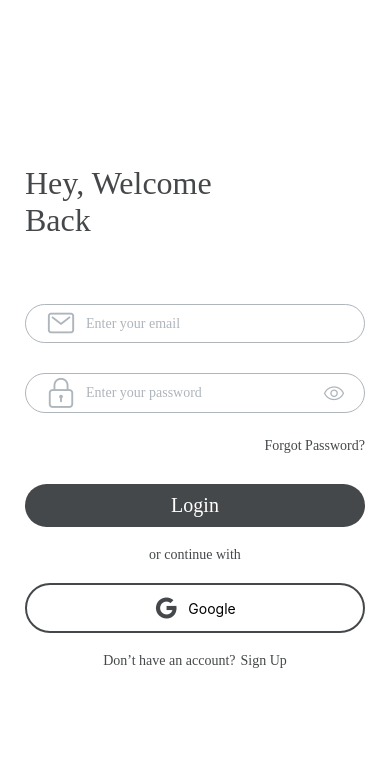
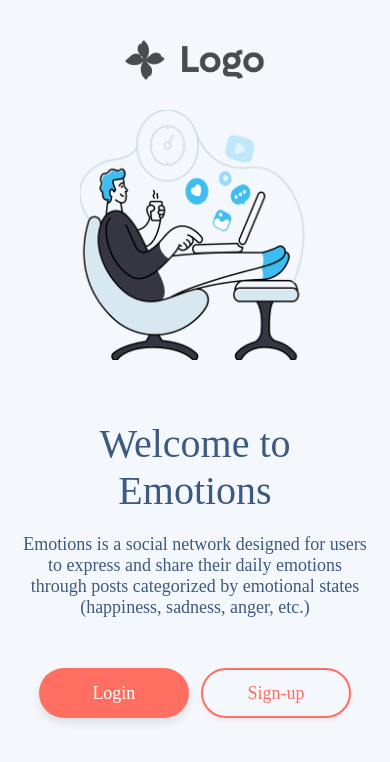
Before and after one commit to Aleu79/Emociones-Emotions, a React Native app: screen /InitScreen in a window 390 px wide. Shown: the top 762 px of the page. Built offline with nearby package versions, Linux system fonts and the light colour scheme.

Commit message:
second commit:auth/ home/

```diff
--- a/src/navigation/StackNavigator.jsx
+++ b/src/navigation/StackNavigator.jsx
@@ -6,6 +6,7 @@ import LogInScreen from '../screens/auth/LogInScreen';
 import RegisterScreen from '../screens/auth/RegisterScreen';
 import HomeScreen from '../screens/home/HomeScreen';
 import ForgotPasswordScreen from '../screens/auth/ForgotPassword';
+import InitScreen from '../screens/home/InitScreen';
 
 const Stack = createStackNavigator();
 
@@ -15,7 +16,7 @@ const StackNavigator = () => {
   useEffect(() => {
     const backAction = () => {
       const currentRoute = navigation.getCurrentRoute().name;
-      if (currentRoute === 'LogInScreen') {
+      if (currentRoute === 'InitScreen') {
         BackHandler.exitApp();
         return true;
       }
@@ -29,7 +30,8 @@ const StackNavigator = () => {
   }, [navigation]);
 
   return (
-    <Stack.Navigator initialRouteName="LogInScreen">
+    <Stack.Navigator initialRouteName="InitScreen">
+      <Stack.Screen name="InitScreen" component={InitScreen} options={{ headerShown: false }} />
       <Stack.Screen name="LogInScreen" component={LogInScreen} options={{ headerShown: false }} />
       <Stack.Screen name="RegisterScreen" component={RegisterScreen} options={{ headerShown: false }} />
       <Stack.Screen name="HomeScreen" component={HomeScreen} options={{ headerShown: false }} />
--- a/src/screens/auth/ForgotPassword.jsx
+++ b/src/screens/auth/ForgotPassword.jsx
@@ -1,7 +1,5 @@
 import {
   ScrollView,
-    Image,
-    StyleSheet,
   Text,
   TextInput,
   TouchableOpacity,
@@ -10,66 +8,78 @@ import {
   KeyboardAvoidingView,
   Platform,
 } from "react-native";
-  import React, { useState } from "react";
+import React from "react";
 import { colors } from "../../utils/colors";
-  import { fonts } from "../../utils/fonts";
 import Ionicons from "react-native-vector-icons/Ionicons";
 import { useNavigation } from "@react-navigation/native";
 
-  const { width, height } = Dimensions.get("window");
+const { width } = Dimensions.get("window");
 
-  const LogInScreen = () => {
+const ForgotPasswordScreen = () => {
   const navigation = useNavigation();
-
-    const handleLoginexitoso = () => {
-      navigation.navigate("HomeScreen");
-    };
 
   const handleGoBack = () => {
     navigation.navigate("LogInScreen");
   };
 
+  const handlePasswordReset = () => {
+    console.log("Enlace de restablecimiento enviado");
+  };
+
   return (
     <KeyboardAvoidingView
-        style={styles.container}
+      className="flex-1 bg-[#F4F7FC]"
       behavior={Platform.OS === "ios" ? "padding" : "height"}
     >
+      <TouchableOpacity
+        className="h-11 w-11 bg-[#FF6F61] rounded-full justify-center items-center absolute top-20 left-5 z-10"
+        onPress={handleGoBack}
+      >
+        <Ionicons name={"arrow-back-outline"} color={colors.primary} size={25} />
+      </TouchableOpacity>
+
       <ScrollView
-          contentContainerStyle={styles.scrollContainer}
+        contentContainerStyle={{
+          flexGrow: 1,
+          padding: 20,
+          paddingTop: 60,
+          alignItems: "center",
+          justifyContent: "center",
+        }}
         keyboardShouldPersistTaps="handled"
       >
-          <TouchableOpacity
-            style={styles.backButtonWrapper}
-            onPress={handleGoBack}
-          >
-            <Ionicons
-              name={"arrow-back-outline"}
-              color={colors.primary}
-              size={25}
-            />
-          </TouchableOpacity>
-
-          <View style={styles.textContainer}>
-            <Text style={styles.headingText}>Forgot</Text>
-            <Text style={styles.headingText}>Password</Text>
+        <View className="my-5 items-center">
+          <Text className="text-[#3D5A80] text-[32px] font-semibold tracking-wider">
+            Forgot
+          </Text>
+          <Text className="text-[#3D5A80] text-[32px] font-semibold tracking-wider">
+            Password
+          </Text>
         </View>
 
-          <Text style={styles.explanationText}>
-            Please enter your registered email address. We will send you a link to reset your password.
+        <Text className="my-2 text-center text-[16px] text-[#3D5A80] font-normal">
+          Please enter your registered email address. We will send you a link to
+          reset your password.
         </Text>
 
-          <View style={styles.formContainer}>
-            <View style={styles.inputContainer}>
-              <Ionicons name={"mail-outline"} size={30} color={colors.secondary} />
+        <View className="mt-5 w-full md:w-1/2">
+          <View className="border border-[#E1E8F1] rounded-full p-5 flex-row items-center mb-4 bg-white">
+            <Ionicons name={"mail-outline"} size={24} color={colors.secondary} />
             <TextInput
-                style={styles.textInput}
+              className="flex-1 pl-2 text-[#3D5A80] text-[16px] font-light"
               placeholder="Enter your email"
               placeholderTextColor={colors.secondary}
               keyboardType="email-address"
             />
           </View>
-            <TouchableOpacity style={styles.loginButtonWrapper} onPress={handleLoginexitoso}>
-              <Text style={styles.loginText}>Reset Password</Text>
+
+          <TouchableOpacity
+            className="bg-[#FF6F61] rounded-full mt-5 py-3 shadow-lg shadow-[#FF6F61]"
+            onPress={handlePasswordReset}
+          >
+            <Text className="text-white text-[20px] font-semibold text-center">
+              Reset Password
+            </Text>
           </TouchableOpacity>
         </View>
       </ScrollView>
@@ -77,78 +87,4 @@ import {
   );
 };
 
-  export default LogInScreen;
-
-  const styles = StyleSheet.create({
-    container: {
-      flex: 1,
-      height: '100%',
-    },
-    scrollContainer: {
-      flexGrow: 1,
-      backgroundColor: colors.white,
-      padding: width > 600 ? 50 : 25,
-      alignItems: width > 600 ? "center" : "flex-start",
-      paddingBottom: 30,
-      paddingTop: 40,
-      justifyContent: "center",
-    },
-    textContainer: {
-      marginTop: 10,
-      marginVertical: 20,
-      alignItems: width > 600 ? "center" : "flex-start",
-    },
-    headingText: {
-      fontSize: width > 600 ? 40 : 32,
-      color: colors.primary,
-      fontFamily: fonts.SemiBold,
-    },
-    explanationText: {
-      marginVertical: 10,
-      fontSize: 16,
-      color: colors.secondary,
-      textAlign: "center",
-      fontFamily: fonts.Regular,
-    },
-    formContainer: {
-      marginTop: 30,
-      width: width > 600 ? "50%" : "100%",
-    },
-    inputContainer: {
-      borderWidth: 1,
-      borderColor: colors.secondary,
-      borderRadius: 100,
-      paddingHorizontal: 20,
-      flexDirection: "row",
-      alignItems: "center",
-      padding: 2,
-      marginVertical: 15,
-    },
-    textInput: {
-      flex: 1,
-      paddingHorizontal: 10,
-      fontFamily: fonts.Light,
-    },
-    loginButtonWrapper: {
-      backgroundColor: colors.primary,
-      borderRadius: 100,
-      marginTop: 40,
-      padding: 10,
-    },
-    loginText: {
-      color: colors.white,
-      fontSize: width > 600 ? 24 : 20,
-      fontFamily: fonts.SemiBold,
-      textAlign: "center",
-    },
-    backButtonWrapper: {
-      height: 40,
-      width: 40,
-      backgroundColor: colors.gray,
-      borderRadius: 20,
-      justifyContent: "center",
-      alignItems: "center",
-      marginTop: -200,  // Ajustado para mover más arriba
-      alignSelf: "flex-start",
-    },
-  });
+export default ForgotPasswordScreen;
--- a/src/screens/auth/LogInScreen.jsx
+++ b/src/screens/auth/LogInScreen.jsx
@@ -29,6 +29,9 @@ const LogInScreen = () => {
   const handleLoginexitoso = () => {
     navigation.navigate("HomeScreen");
   };
+  const handleGoBack = () => {
+    navigation.navigate("InitScreen");
+  };
   const ForgotPasswordScreen = () => {
     navigation.navigate("ForgotPasswordScreen");
   };
@@ -42,6 +45,16 @@ const LogInScreen = () => {
         contentContainerStyle={styles.scrollContainer}
         keyboardShouldPersistTaps="handled"
       >
+        <TouchableOpacity
+          style={styles.backButtonWrapper}
+          onPress={handleGoBack}
+        >
+          <Ionicons
+            name={"arrow-back-outline"}
+            color={colors.primary}
+            size={25}
+          />
+        </TouchableOpacity>
         <View style={styles.textContainer}>
           <Text style={styles.headingText}>Hey, Welcome</Text>
           <Text style={styles.headingText}>Back</Text>
@@ -73,7 +86,7 @@ const LogInScreen = () => {
             </TouchableOpacity>
           </View>
           <TouchableOpacity>
-            <Text style={styles.forgotPasswordText} onPress={ForgotPasswordScreen}>Forgot Password?</Text>
+            <Text style={styles.continueText} onPress={ForgotPasswordScreen}>Forgot Password?</Text>
           </TouchableOpacity>
           <TouchableOpacity style={styles.loginButtonWrapper} onPress={handleLoginexitoso}>
             <Text style={styles.loginText}>Login</Text>
@@ -101,78 +114,96 @@ const styles = StyleSheet.create({
   container: {
     flex: 1,
     height: '100%',
+    backgroundColor: "#F4F7FC",
   },
   scrollContainer: {
     flexGrow: 1,
-    backgroundColor: colors.white,
-    padding: width > 600 ? 50 : 25,
-    alignItems: width > 600 ? "center" : "flex-start",
+    padding: width > 100 ? 10 : 25,
+    alignItems: "center",
     paddingBottom: 30,
-    paddingTop: 40,
     justifyContent: "center",
   },
-  forgotPasswordText: {
-    textAlign: "right",
-    color: colors.primary,
-    fontFamily: fonts.SemiBold,
-    marginVertical: 10,
+  backButtonWrapper: {
+    height: 40,
+    width: 40,
+    backgroundColor: "#FF6F61",
+    borderRadius: 20,
+    justifyContent: "center",
+    alignItems: "center",
+    marginTop: 20,
+    alignSelf: "flex-start",
   },
   textContainer: {
     marginVertical: 20,
-    alignItems: width > 600 ? "center" : "flex-start",
+    alignItems: "center",
   },
   headingText: {
     fontSize: width > 600 ? 40 : 32,
-    color: colors.primary,
+    color: "#3D5A80",
     fontFamily: fonts.SemiBold,
+    letterSpacing: 3,
   },
   formContainer: {
-    marginTop: 30,
+    marginTop: 20,
     width: width > 600 ? "50%" : "100%",
   },
   inputContainer: {
     borderWidth: 1,
-    borderColor: colors.secondary,
-    borderRadius: 100,
+    borderColor: "#E1E8F1",
+    borderRadius: 30,
     paddingHorizontal: 20,
     flexDirection: "row",
     alignItems: "center",
-    padding: 2,
     marginVertical: 15,
+    backgroundColor: "#FFFFFF",
   },
   textInput: {
     flex: 1,
     paddingHorizontal: 10,
     fontFamily: fonts.Light,
+    fontSize: 16,
+    color: "#3D5A80",
   },
   loginButtonWrapper: {
-    backgroundColor: colors.primary,
-    borderRadius: 100,
+    backgroundColor: "#FF6F61",
+    borderRadius: 30,
     marginTop: 20,
-    padding: 10,
+    padding: 12,
+    shadowColor: "#FF6F61",
+    shadowOpacity: 0.2,
+    shadowOffset: { width: 0, height: 5 },
+    shadowRadius: 5,
   },
   loginText: {
-    color: colors.white,
-    fontSize: width > 600 ? 24 : 20,
+    color: "#FFFFFF",
+    fontSize: 18,
     fontFamily: fonts.SemiBold,
     textAlign: "center",
+    textTransform: "uppercase",
   },
   continueText: {
     textAlign: "center",
     marginVertical: 20,
     fontSize: 14,
     fontFamily: fonts.Regular,
-    color: colors.primary,
+    color: "#3D5A80",
+    fontStyle: "italic",
+    letterSpacing: 1,
   },
   googleButtonContainer: {
     flexDirection: "row",
     borderWidth: 2,
-    borderColor: colors.primary,
-    borderRadius: 100,
+    borderColor: "#FF6F61",
+    borderRadius: 30,
     justifyContent: "center",
     alignItems: "center",
-    padding: 10,
+    padding: 12,
     gap: 10,
+    backgroundColor: "#FFFFFF",
+    shadowColor: "#FF6F61",
+    shadowOpacity: 0.1,
+    shadowOffset: { width: 0, height: 3 },
+    shadowRadius: 5,
   },
   footerContainer: {
     flexDirection: "row",
@@ -180,14 +211,18 @@ const styles = StyleSheet.create({
     alignItems: "center",
     marginVertical: 20,
     gap: 5,
-    paddingBottom: 20,
   },
   accountText: {
-    color: colors.primary,
+    color: "#3D5A80",
     fontFamily: fonts.Regular,
+    fontSize: 16,
   },
   signupText: {
-    color: colors.primary,
+    color: "#FF6F61",
     fontFamily: fonts.Bold,
+    fontSize: 18,
+    textDecorationLine: "underline",
+    letterSpacing: 0.5,
+    fontWeight: "900",
   },
 });
--- a/src/screens/auth/RegisterScreen.jsx
+++ b/src/screens/auth/RegisterScreen.jsx
@@ -26,7 +26,9 @@ const RegisterScreen = () => {
   const handleGoBack = () => {
     navigation.navigate("LogInScreen");
   };
-
+  const handleLoginexitoso = () => {
+    navigation.navigate("HomeScreen");
+  };
   const handleLogin = () => {
     navigation.navigate("LogInScreen");
   };
@@ -56,7 +58,7 @@ const RegisterScreen = () => {
         </View>
         <View style={styles.formContainer}>
           <View style={styles.inputContainer}>
-            <Ionicons name={"mail-outline"} size={30} color={colors.secondary} />
+            <Ionicons name={"mail-outline"} size={24} color={colors.secondary} />
             <TextInput
               style={styles.textInput}
               placeholder="Enter your email"
@@ -65,7 +67,7 @@ const RegisterScreen = () => {
             />
           </View>
           <View style={styles.inputContainer}>
-            <SimpleLineIcons name={"lock"} size={30} color={colors.secondary} />
+            <SimpleLineIcons name={"lock"} size={24} color={colors.secondary} />
             <TextInput
               style={styles.textInput}
               placeholder="Enter your password"
@@ -77,13 +79,13 @@ const RegisterScreen = () => {
                 setSecureEntry((prev) => !prev);
               }}
             >
-              <SimpleLineIcons name={"eye"} size={20} color={colors.secondary} />
+              <SimpleLineIcons name={"eye"} size={24} color={colors.secondary} />
             </TouchableOpacity>
           </View>
           <View style={styles.inputContainer}>
             <SimpleLineIcons
               name={"screen-smartphone"}
-              size={30}
+              size={24}
               color={colors.secondary}
             />
             <TextInput
@@ -93,13 +95,12 @@ const RegisterScreen = () => {
               keyboardType="phone-pad"
             />
           </View>
-
-          <TouchableOpacity style={styles.loginButtonWrapper}>
+          <TouchableOpacity style={styles.loginButtonWrapper} onPress={handleLoginexitoso}>
             <Text style={styles.loginText}>Sign up</Text>
           </TouchableOpacity>
           <Text style={styles.continueText}>or continue with</Text>
           <TouchableOpacity style={styles.googleButtonContainer}>
-            <Ionicons name="logo-google" size={24} color={colors.primary} />
+            <Ionicons name="logo-google" size={30} color={colors.primary} />
             <Text style={styles.googleText}>Google</Text>
           </TouchableOpacity>
           <View style={styles.footerContainer}>
@@ -120,20 +121,19 @@ const styles = StyleSheet.create({
   container: {
     flex: 1,
     height: '100%',
+    backgroundColor: "#F4F7FC",
   },
   scrollContainer: {
     flexGrow: 1,
-    backgroundColor: colors.white,
-    padding: width > 600 ? 50 : 25,
-    alignItems: width > 600 ? "center" : "flex-start",
+    padding: width > 100 ? 10 : 25,
+    alignItems: "center",
     paddingBottom: 30,
-    paddingTop: width > 100 ? 2 : 0,
-    justifyContent: "center", // Asegura que el contenido esté más centrado verticalmente
+    justifyContent: "center",
   },
   backButtonWrapper: {
     height: 40,
     width: 40,
-    backgroundColor: colors.gray,
+    backgroundColor: "#FF6F61",
     borderRadius: 20,
     justifyContent: "center",
     alignItems: "center",
@@ -142,12 +142,13 @@ const styles = StyleSheet.create({
   },
   textContainer: {
     marginVertical: 20,
-    alignItems: width > 600 ? "center" : "flex-start",
+    alignItems: "center",
   },
   headingText: {
     fontSize: width > 600 ? 40 : 32,
-    color: colors.primary,
+    color: "#3D5A80",
     fontFamily: fonts.SemiBold,
+    letterSpacing: 3,
   },
   formContainer: {
     marginTop: 20,
@@ -155,47 +156,61 @@ const styles = StyleSheet.create({
   },
   inputContainer: {
     borderWidth: 1,
-    borderColor: colors.secondary,
-    borderRadius: 100,
+    borderColor: "#E1E8F1",
+    borderRadius: 30,
     paddingHorizontal: 20,
     flexDirection: "row",
     alignItems: "center",
-    padding: 2,
-    marginVertical: 10,
+    marginVertical: 15,
+    backgroundColor: "#FFFFFF",
   },
   textInput: {
     flex: 1,
     paddingHorizontal: 10,
     fontFamily: fonts.Light,
+    fontSize: 16,
+    color: "#3D5A80",
   },
   loginButtonWrapper: {
-    backgroundColor: colors.primary,
-    borderRadius: 100,
+    backgroundColor: "#FF6F61",
+    borderRadius: 30,
     marginTop: 20,
-    padding: 10,
+    padding: 12,
+    shadowColor: "#FF6F61",
+    shadowOpacity: 0.2,
+    shadowOffset: { width: 0, height: 5 },
+    shadowRadius: 5,
   },
   loginText: {
-    color: colors.white,
-    fontSize: width > 600 ? 24 : 20,
+    color: "#FFFFFF",
+    fontSize: 18,
     fontFamily: fonts.SemiBold,
     textAlign: "center",
+    textTransform: "uppercase",
   },
   continueText: {
     textAlign: "center",
     marginVertical: 20,
     fontSize: 14,
     fontFamily: fonts.Regular,
-    color: colors.primary,
+    color: "#3D5A80",
+    fontStyle: "italic",
+    letterSpacing: 1,
   },
   googleButtonContainer: {
     flexDirection: "row",
     borderWidth: 2,
-    borderColor: colors.primary,
-    borderRadius: 100,
+    borderColor: "#FF6F61",
+    borderRadius: 30,
     justifyContent: "center",
     alignItems: "center",
-    padding: 10,
+    padding: 12,
     gap: 10,
+    backgroundColor: "#FFFFFF",
+    shadowColor: "#FF6F61",
+    shadowOpacity: 0.1,
+    shadowOffset: { width: 0, height: 3 },
+    shadowRadius: 5,
   },
   footerContainer: {
     flexDirection: "row",
@@ -203,14 +218,18 @@ const styles = StyleSheet.create({
     alignItems: "center",
     marginVertical: 20,
     gap: 5,
-    paddingBottom: 20,
   },
   accountText: {
-    color: colors.primary,
+    color: "#3D5A80",
     fontFamily: fonts.Regular,
+    fontSize: 16,
   },
   signupText: {
-    color: colors.primary,
+    color: "#FF6F61",
     fontFamily: fonts.Bold,
+    fontSize: 18,
+    textDecorationLine: "underline",
+    letterSpacing: 0.5,
+    fontWeight: "900",
   },
 });
--- /dev/null
+++ b/src/screens/home/InitScreen.jsx
@@ -0,0 +1,126 @@
+import { Image, StyleSheet, Text, TouchableOpacity, View } from "react-native";
+import React from "react";
+import { colors } from "../../utils/colors";
+import { fonts } from "../../utils/fonts";
+import { useNavigation } from "@react-navigation/native";
+
+const InitScreen = () => {
+  const navigation = useNavigation();
+
+  const handleLogin = () => {
+    navigation.navigate("LogInScreen");
+  };
+
+  const handleSignup = () => {
+    navigation.navigate("RegisterScreen");
+  };
+
+  return (
+    <View style={styles.container}>
+      <Image source={require("../../../assets/logo.png")} style={styles.logo} />
+      <Image source={require("../../../assets/man.png")} style={styles.bannerImage} />
+      <Text style={styles.title}>Welcome to Emotions</Text>
+      <Text style={styles.subTitle}>
+        Emotions is a social network designed for users to express and share their daily emotions through posts categorized by emotional states (happiness, sadness, anger, etc.)
+      </Text>
+      <View style={styles.buttonContainer}>
+        <TouchableOpacity
+          style={[
+            styles.loginButtonWrapper,
+            { backgroundColor: "#FF6F61" },
+          ]}
+          onPress={handleLogin}
+        >
+          <Text style={styles.loginButtonText}>Login</Text>
+        </TouchableOpacity>
+        <TouchableOpacity
+          style={styles.signupButtonWrapper}
+          onPress={handleSignup}
+        >
+          <Text style={styles.signupButtonText}>Sign-up</Text>
+        </TouchableOpacity>
+      </View>
+    </View>
+  );
+};
+
+export default InitScreen;
+
+const styles = StyleSheet.create({
+  container: {
+    flex: 1,
+    backgroundColor: "#F4F7FC",
+    alignItems: "center",
+    justifyContent: "flex-start",
+    paddingTop: 30,
+  },
+  logo: {
+    height: 40,
+    width: 140,
+    marginVertical: 10,
+  },
+  bannerImage: {
+    marginVertical: 20,
+    height: 250,
+    width: 231,
+  },
+  title: {
+    fontSize: 40,
+    fontFamily: fonts.SemiBold,
+    paddingHorizontal: 20,
+    textAlign: "center",
+    color: "#3D5A80",
+    marginTop: 40,
+  },
+  subTitle: {
+    fontSize: 18,
+    paddingHorizontal: 20,
+    textAlign: "center",
+    color: "#3D5A80",
+    fontFamily: fonts.Medium,
+    marginVertical: 20,
+  },
+  buttonContainer: {
+    marginTop: 30,
+    flexDirection: "row",
+    width: "80%",
+    height: 50,
+    justifyContent: "space-between",
+  },
+  loginButtonWrapper: {
+    justifyContent: "center",
+    alignItems: "center",
+    width: "48%",
+    borderRadius: 30,
+    height: "100%",
+    shadowColor: "#000",
+    shadowOffset: { width: 0, height: 5 },
+    shadowOpacity: 0.1,
+    shadowRadius: 10,
+    elevation: 5,
+  },
+  loginButtonText: {
+    color: "#FFFFFF",
+    fontSize: 18,
+    fontFamily: fonts.SemiBold,
+  },
+  signupButtonWrapper: {
+    justifyContent: "center",
+    alignItems: "center",
+    width: "48%",
+    borderRadius: 30,
+    height: "100%",
+    borderWidth: 2,
+    borderColor: "#FF6F61",
+    backgroundColor: "transparent",
+    shadowColor: "#FF6F61",
+    shadowOpacity: 0.1,
+    shadowOffset: { width: 0, height: 3 },
+    shadowRadius: 5,
+  },
+  signupButtonText: {
+    color: "#FF6F61",
+    fontSize: 18,
+    fontFamily: fonts.SemiBold,
+  },
+});
```
Also changed, not shown: src/utils/colors.js (+6 -5 lines), assets/logo.png (added). Lines whose indentation alone changed are shown as unchanged.
